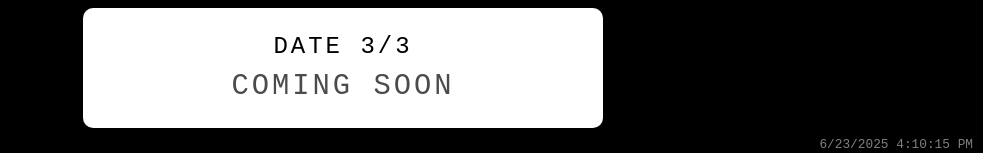
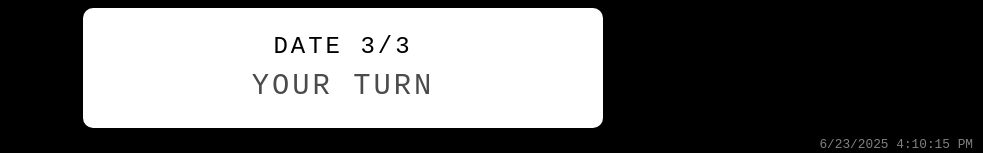
Before and after one commit to daniyardake/dates, a plain HTML site: page index.html in a window 1280 px wide. Shown: the part 607-760 px from the top of the page, without its empty margins (297-1280 px from the left). Drawn offline with Linux system fonts and the light colour scheme.

Commit message:
date3 main page

```diff
--- a/index.html
+++ b/index.html
@@ -144,7 +144,7 @@
 
             <button class="nav-btn" onclick="window.location.href='./3'">
                 Date 3/3
-                <div class="date-info">Coming Soon</div>
+                <div class="date-info">Your turn</div>
             </button>
         </div>
     </div>
```
